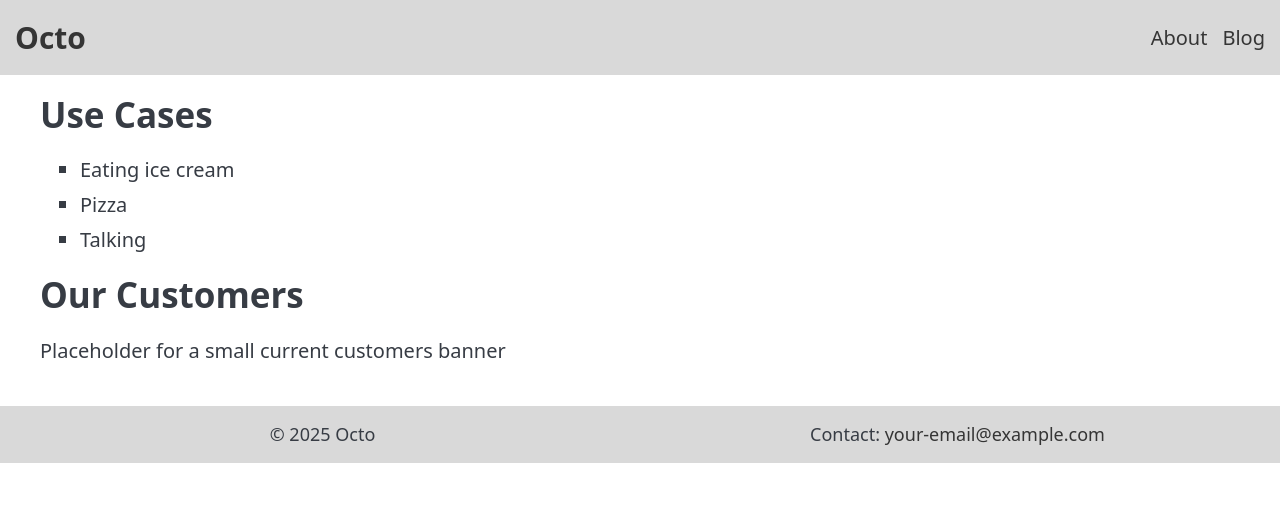
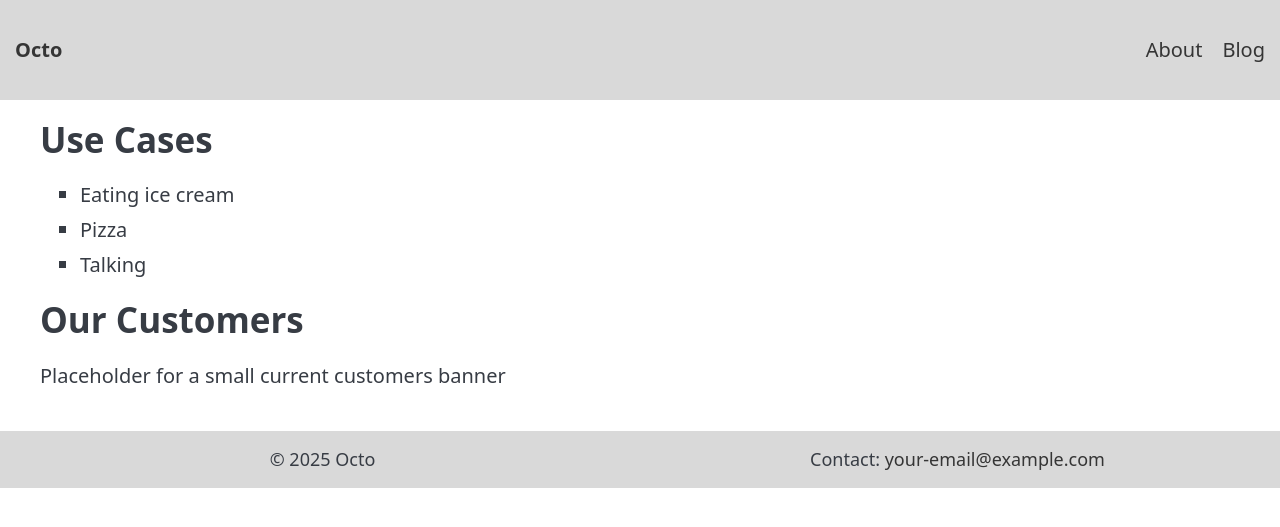
Before and after one commit to ktrnka/solid-octo-guide, a Jekyll site: the page built from solid-octo-guide/index.html, in a window 1280 px wide. Shown: the top 527 px of the page. Built offline with Jekyll 4.4.1, drawn with Linux system fonts in a browser that asks for light colours.

Commit message:
Redo nav with pico

```diff
--- a/solid-octo-guide/_includes/header.html
+++ b/solid-octo-guide/_includes/header.html
@@ -1,7 +1,10 @@
 <header class="site-header">
-  <div class="site-title"><a href="{{ site.baseurl }}/">{{ site.title }}</a></div>
-  <nav class="site-nav">
-    <a href="{{ site.baseurl }}/about">About</a>
-    <a href="{{ site.baseurl }}/blog">Blog</a>
+  <nav>
+    <ul><li><strong><a href="{{ site.baseurl }}/">{{ site.title }}</a></strong></li></ul>
+
+    <ul>
+      <li><a href="{{ site.baseurl }}/about">About</a></li>
+      <li><a href="{{ site.baseurl }}/blog">Blog</a></li>
+    </ul>
   </nav>
 </header>
--- a/solid-octo-guide/_sass/main.scss
+++ b/solid-octo-guide/_sass/main.scss
@@ -31,26 +31,6 @@ $inverted-text: $jet;
 .site-header {
   background: $platinum;
   padding: 15px;
-  display: flex;
-  justify-content: space-between;
-  align-items: center;
-
-  .site-title {
-    font-size: 1.5em;
-    font-weight: bold;
-  }
-
-  .site-nav {
-    a {
-      margin-left: 15px;
-    }
-
-    .current {
-      font-weight: bold;
-      text-decoration: none;
-      cursor: default;
-    }
-  }
 }
 
 .site-footer {
```
